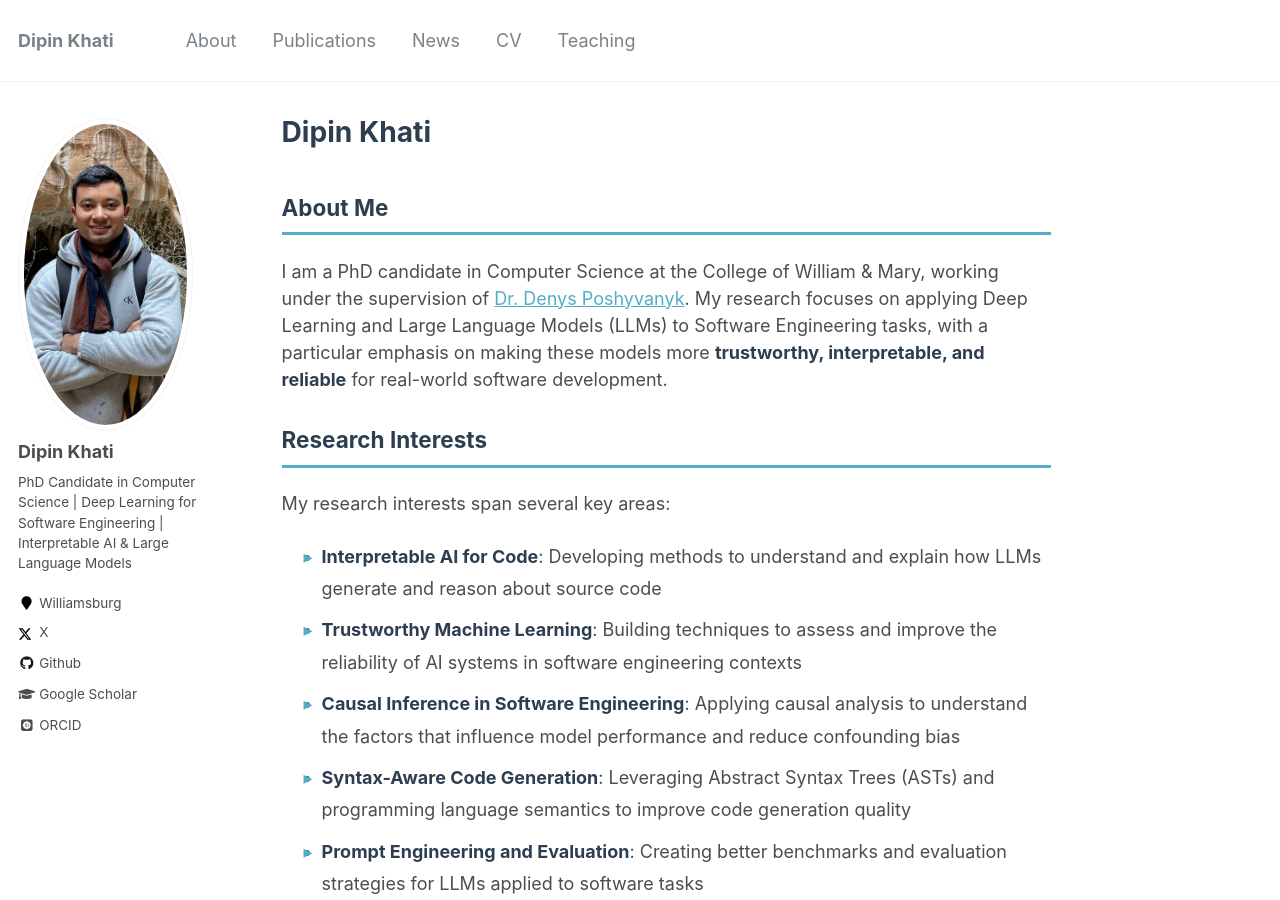
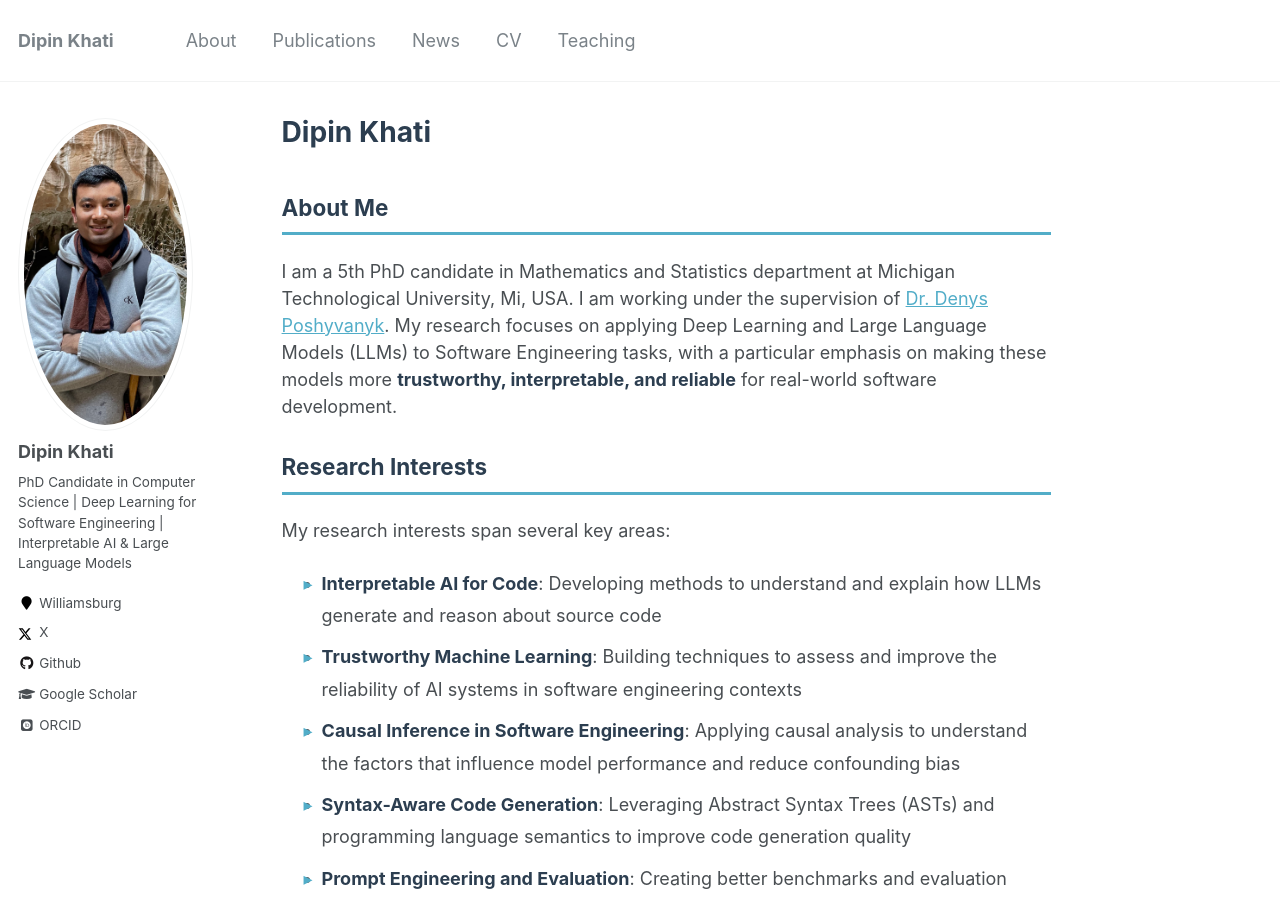
Before and after one commit to ssilwal050/ssilwal050.github.io, a Jekyll site: the page built from _pages/about.md, in a window 1280 px wide and 900 px high. Built offline with Jekyll 4.4.1, drawn with Linux system fonts in a browser that asks for light colours; some web fonts are replaced.

Commit message:
website-trial_02

```diff
--- a/_pages/about.md
+++ b/_pages/about.md
@@ -10,7 +10,7 @@ redirect_from:
 
 ## About Me
 
-I am a PhD candidate in Computer Science at the College of William & Mary, working under the supervision of [Dr. Denys Poshyvanyk](https://www.cs.wm.edu/~denys/). My research focuses on applying Deep Learning and Large Language Models (LLMs) to Software Engineering tasks, with a particular emphasis on making these models more **trustworthy, interpretable, and reliable** for real-world software development.
+I am a 5th PhD candidate in Mathematics and Statistics department at Michigan Technological University, Mi, USA. I am working under the supervision of [Dr. Denys Poshyvanyk](https://www.cs.wm.edu/~denys/). My research focuses on applying Deep Learning and Large Language Models (LLMs) to Software Engineering tasks, with a particular emphasis on making these models more **trustworthy, interpretable, and reliable** for real-world software development.
 
 ## Research Interests
 
```
Also changed, not shown: _pages/cv.md (+1 -1 lines).
